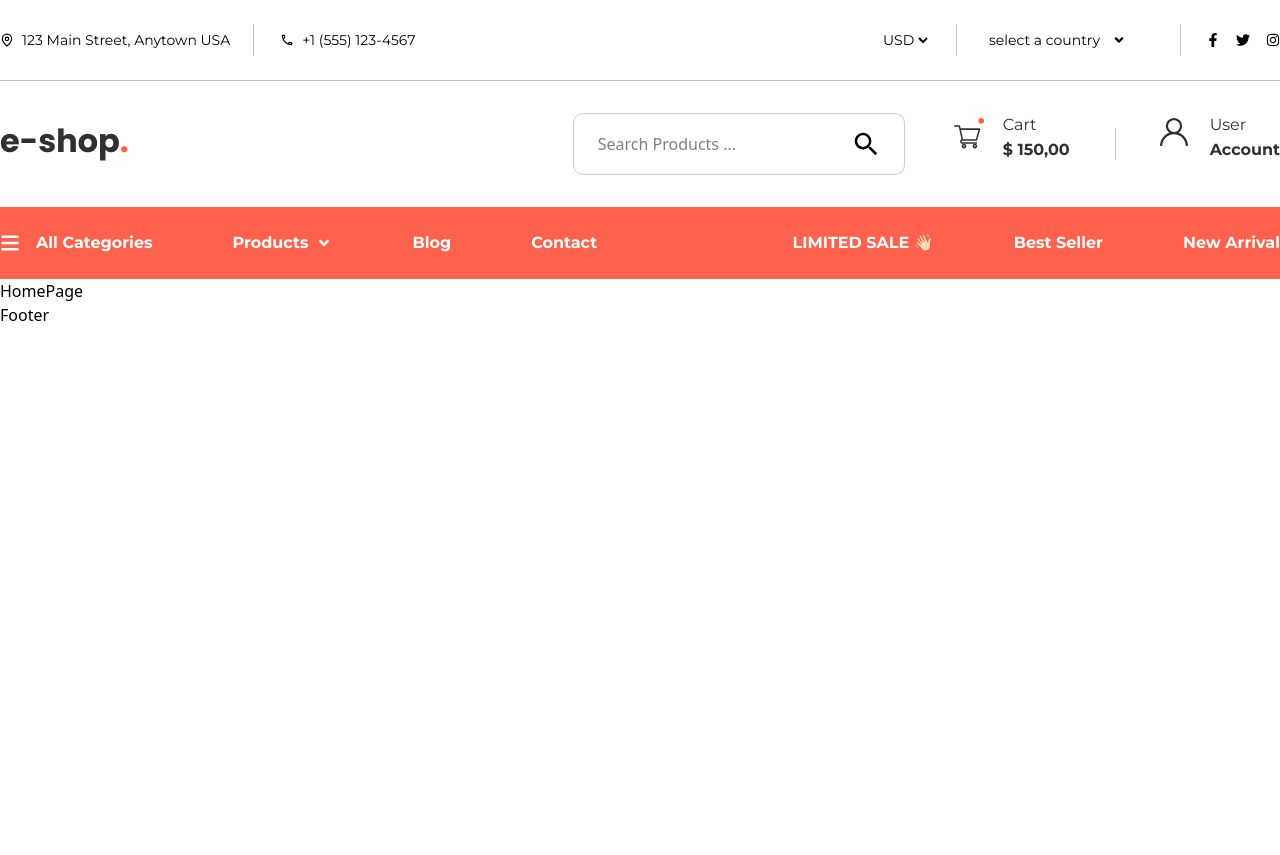
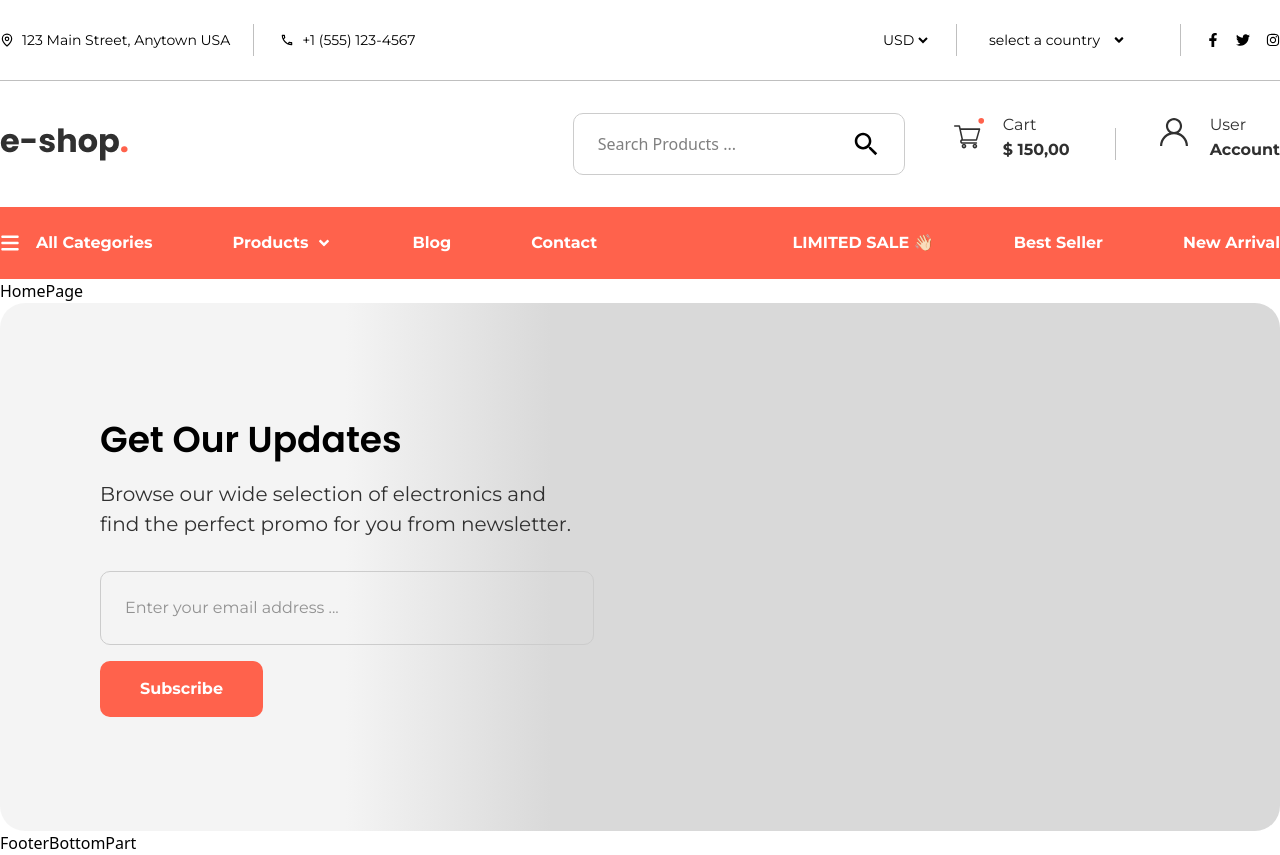
Before and after one commit to moumitaseemaa/eshop, a React (Vite) app: page / in a window 1280 px wide. Before the commit the page ends 800 px from the top, so only its background shows below. Built offline with nearby package versions, Linux system fonts and the light colour scheme.

Commit message:
FooterTopPart added

```diff
--- a/index.html
+++ b/index.html
@@ -7,7 +7,7 @@
     <title>E-Shop</title>
     <link rel="preconnect" href="https://fonts.googleapis.com">
     <link rel="preconnect" href="https://fonts.gstatic.com" crossorigin>
-    <link href="https://fonts.googleapis.com/css2?family=Montserrat:ital,wght@0,100..900;1,100..900&display=swap" rel="stylesheet">
+    <link href="https://fonts.googleapis.com/css2?family=Montserrat:ital,wght@0,100..900;1,100..900&family=Poppins:ital,wght@0,100;0,200;0,300;0,400;0,500;0,600;0,700;0,800;0,900;1,100;1,200;1,300;1,400;1,500;1,600;1,700;1,800;1,900&display=swap" rel="stylesheet">
   </head>
   <body>
     <div id="root"></div>
--- /dev/null
+++ b/src/components/commonLayouts/Button.jsx
@@ -0,0 +1,36 @@
+const Button = ({
+  text,
+  bg = "#FF624C",
+  color = "#fff",
+  py = "16px",
+  px = "40px",
+  fontName = "Montserrat",
+  weight = "bold",
+  rounded = "10px",
+}) => {
+  return (
+    <button
+      style={{
+        background: bg,
+        color: color,
+        padding: `${py} ${px}`,
+        fontFamily: fontName,
+        fontWeight: weight,
+        borderRadius: rounded,
+        cursor: "pointer",
+      }}
+    >
+      {text}
+    </button>
+  );
+};
+
+export default Button;
+
+// const Button = ({text,bg="#FF624C",fontName="Montserrat",fontWeight="bold",size="xl",color="white", paddingX="10",paddingY="4",radius="10"}) => {
+//   return (
+//     <button className={ `bg-[${bg}] font-${fontName} font-${fontWeight} text-${size} text-${color} px-${paddingX} py-${paddingY} rounded-[${radius}px]`}>{text}</button>
+//   )
+// }
+
+// export default Button
--- a/src/components/commonLayouts/CommonLayout.jsx
+++ b/src/components/commonLayouts/CommonLayout.jsx
@@ -1,12 +1,13 @@
 import { Outlet } from "react-router-dom";
 import Header from "../header/Header";
+import Footer from "../footer/Footer";
 
 const CommonLayout = () => {
   return (
     <>
       <Header />
       <Outlet />
-      <div>Footer</div>
+      <Footer />
     </>
   );
 };
--- /dev/null
+++ b/src/components/footer/Footer.jsx
@@ -0,0 +1,13 @@
+import FooterBottomPart from "./FooterBottomPart"
+import FooterTopPart from "./FooterTopPart"
+
+const Footer = () => {
+  return (
+    <>
+    <FooterTopPart/>
+    <FooterBottomPart/>
+    </>
+  )
+}
+
+export default Footer
--- /dev/null
+++ b/src/components/footer/FooterBottomPart.jsx
@@ -0,0 +1,8 @@
+
+const FooterBottomPart = () => {
+  return (
+    <div>FooterBottomPart</div>
+  )
+}
+
+export default FooterBottomPart
--- /dev/null
+++ b/src/components/footer/FooterTopPart.jsx
@@ -0,0 +1,31 @@
+import Button from "../commonLayouts/Button";
+import Container from "../commonLayouts/Container";
+
+const FooterTopPart = () => {
+  return (
+    <Container>
+      <div
+        style={{
+          background:
+            "linear-gradient(90deg, rgba(244,244,244,1) 27%, rgba(217,217,217,1) 43%)",
+        }}
+        className="rounded-[25px] py-[114px] px-25"
+      >
+        <h2 className="font-['Poppins'] font-semibold text-[36px] leading-[46px] mb-4">Get Our Updates</h2>
+        <p className="font-['Montserrat'] font-normal text-[20px] text-[#303030] leading-[30px] max-w-[475px]">
+          Browse our wide selection of electronics and find the perfect promo
+          for you from newsletter.
+        </p>
+        <input
+            type="text"
+            className="w-[494px] p-6 border border-[#CCCCCC] rounded-[10px] font-['Montserrat'] font-normal text-base text-[#303030] leading-6 mt-8 mb-4 "
+             placeholder="Enter your email address ..."
+            />
+        <br/>
+        <Button text="Subscribe"/>
+      </div>
+    </Container>
+  );
+};
+
+export default FooterTopPart;
```
